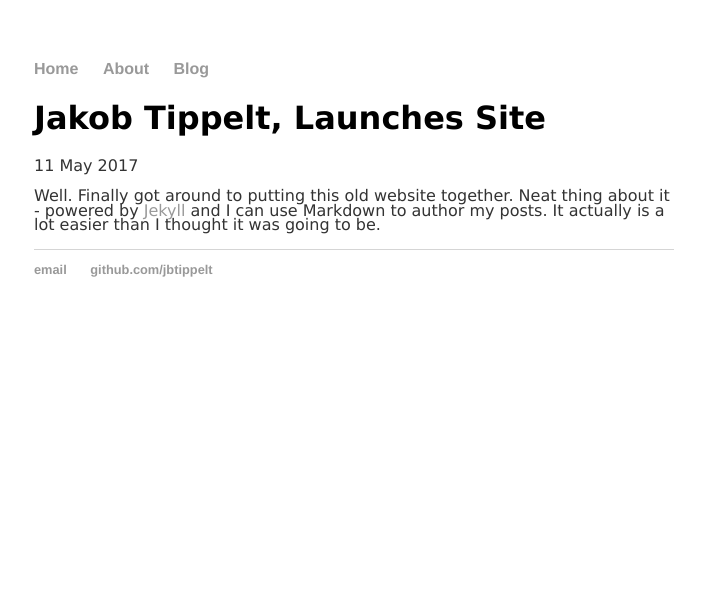
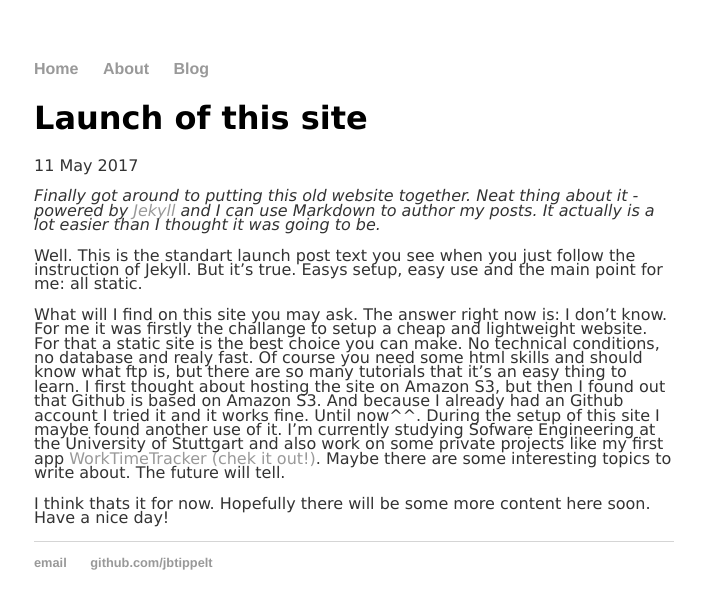
Before and after one commit to jbtippelt/jbtippelt.github.io, a Jekyll site: the page built from _posts/2017-05-11-Jakob-Tippelt-site-launched.md, in a window 1280 px wide. Shown: the top 609 px of the page, without its empty margins (286-991 px from the left). Built offline with Jekyll 4.4.1, drawn with Linux system fonts in a browser that asks for light colours.

Commit message:
Launch Post

```diff
--- a/_posts/2017-05-11-Jakob-Tippelt-site-launched.md
+++ b/_posts/2017-05-11-Jakob-Tippelt-site-launched.md
@@ -1,7 +1,15 @@
 ---
 layout: post
-title: "Jakob Tippelt, Launches Site"
+title: "Launch of this site"
 date: 2017-05-11
 ---
 
-Well. Finally got around to putting this old website together. Neat thing about it - powered by [Jekyll](http://jekyllrb.com) and I can use Markdown to author my posts. It actually is a lot easier than I thought it was going to be.
+<i>Finally got around to putting this old website together. Neat thing about it - powered by [Jekyll](http://jekyllrb.com) and I can use Markdown to author my posts. It actually is a lot easier than I thought it was going to be.</i>
+
+Well. This is the standart launch post text you see when you just follow the instruction of Jekyll. But it's true. Easys setup, easy use and the main point for me: all static.
+
+What will I find on this site you may ask. The answer right now is: I don't know. For me it was firstly the challange to setup a cheap and lightweight website. For that a static site is the best choice you can make. No technical conditions, no database and realy fast. Of course you need some html skills and should know what ftp is, but there are so many tutorials that it's an easy thing to learn. I first thought about hosting the site on Amazon S3, but then I found out that Github is based on Amazon S3. And because I already had an Github account I tried it and it works fine. Until now^^.
+During the setup of this site I maybe found another use of it. I'm currently studying Sofware Engineering at the University of Stuttgart and also work on some private projects like my first app [WorkTimeTracker (chek it out!)](https://play.google.com/store/apps/details?id=de.jak0bt.worktimetracker). Maybe there are some interesting topics to write about. The future will tell.
+
+I think thats it for now. Hopefully there will be some more content here soon.
+Have a nice day!
```
